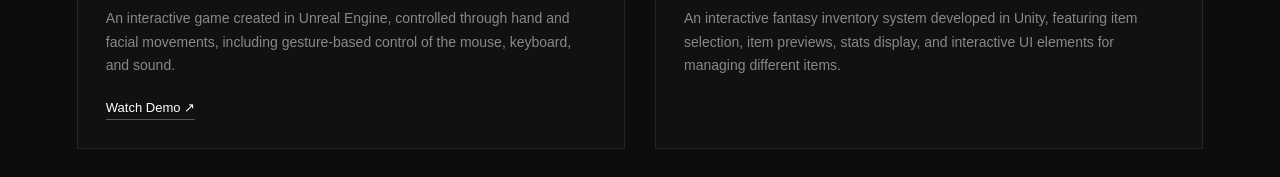
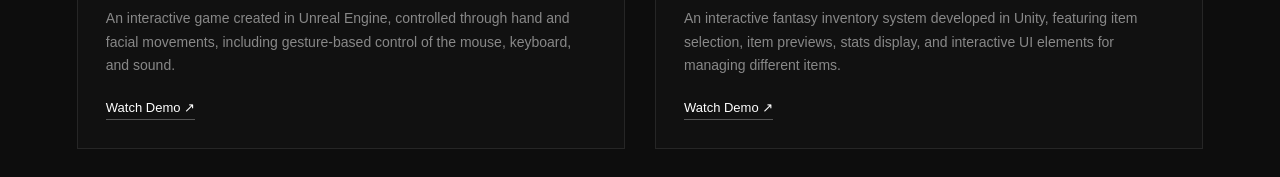
Before and after one commit to milekicdanijela30-cpu/danijela-portfolio, a plain HTML site: page index.html in a window 1280 px wide. Shown: the part 2952-3129 px from the top of the page. Drawn offline with Linux system fonts and the light colour scheme.

Commit message:
Update index.html

```diff
--- a/index.html
+++ b/index.html
@@ -253,6 +253,16 @@ html
                             managing different items.
                         </p>
 
+
+                        <a
+                            href="https://youtu.be/-VXS1ms5xxc"
+                            class="project-link"
+                            target="_blank"
+                            rel="noopener noreferrer"
+                        >
+                            Watch Demo ↗
+                        </a>
+
                     </div>
 
                 </article>
```
